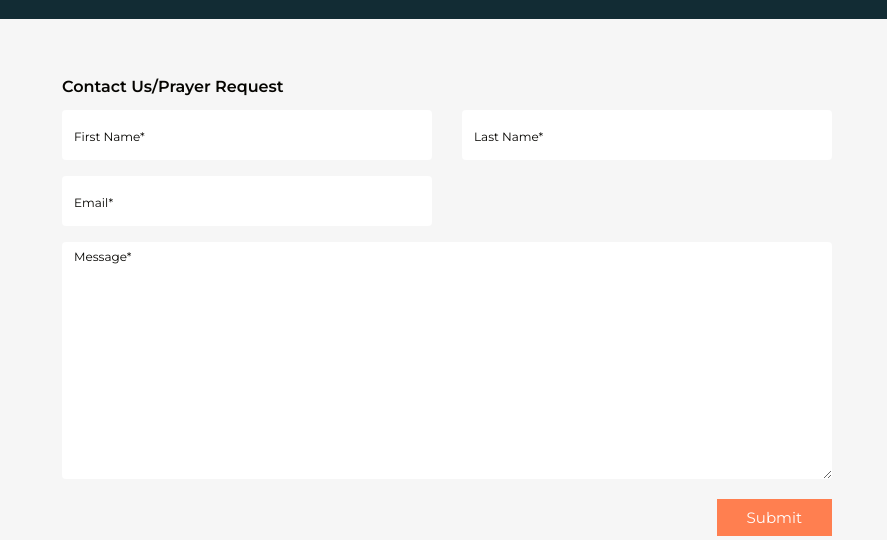
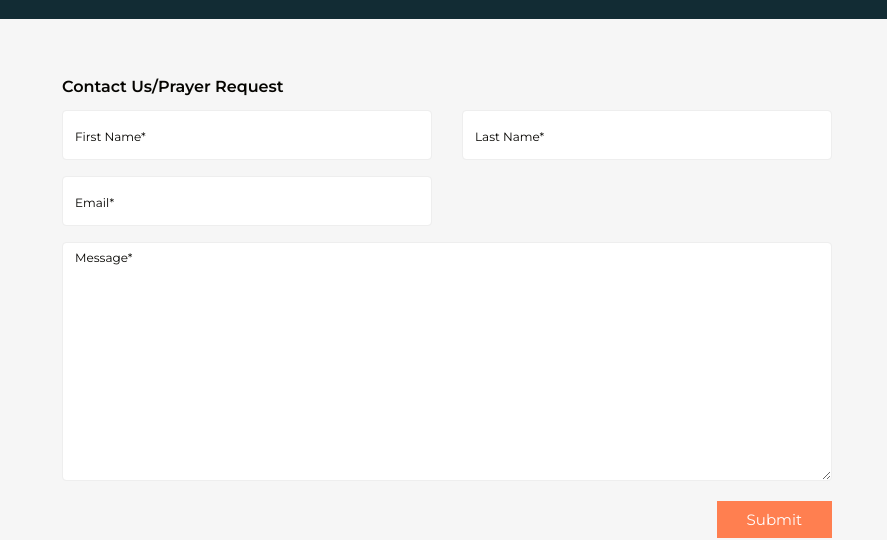
Before and after one commit to olasunkanmi04/CCCI, a website: page contact.html in a window 1280 px wide. Shown: the part 181-721 px from the top of the page, 393-1280 px from the left. Drawn offline with Linux system fonts and the light colour scheme.

Commit message:
add border around input fields

```diff
--- a/scss/modules/_contact.scss
+++ b/scss/modules/_contact.scss
@@ -55,7 +55,7 @@
     }
 
     &__input {
-        border: none;
+        border: 1px solid #eeeeee;
         height: 50px;
         font-size: 15px;
         color: #050401;
@@ -67,7 +67,7 @@
     }
 
     &__textarea {
-        border: none;
+        border: 1px solid #eeeeee;
         font-size: 15px;
         color: #050401;
 
```
Also changed, not shown: css/main.css.
